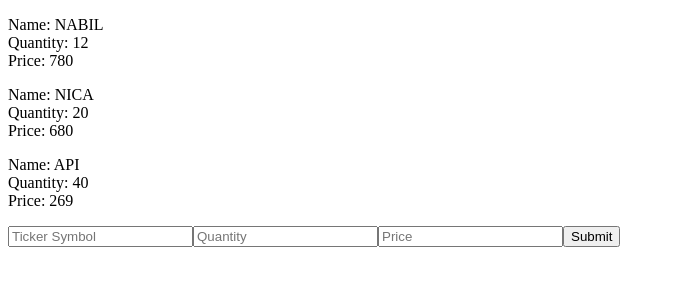
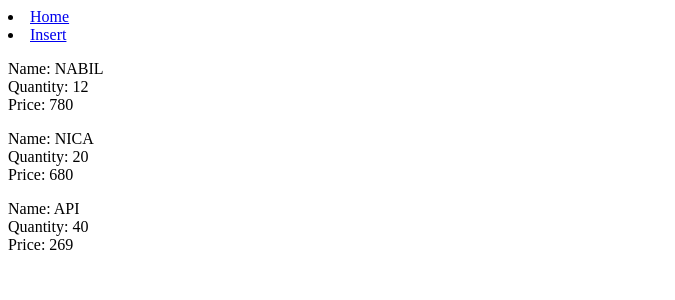
Before and after one commit to sauravdhakal12/portfolio_frontend, a React (Vite) app: page / in a window 1280 px wide. Shown: the top 300 px of the page, without its empty margins (0-675 px from the left). Built offline with nearby package versions, Linux system fonts and the light colour scheme.

Commit message:
#8 Added menu for home and insert

```diff
--- a/src/App.jsx
+++ b/src/App.jsx
@@ -1,11 +1,13 @@
 import { useState } from "react";
-import InputField from "./components/input_field"
-import RenderStock from "./components/render_stock"
+import InputField from "./components/input_field";
+import RenderStock from "./components/render_stock";
+import Menu from "./components/menu";
 
 const App = () => {
   const [stockTickerSymbol, setStockTickerSymbol] = useState("");
   const [stockQuantity, setStockQuantity] = useState("");
   const [stockPrice, setStockPrice] = useState("");
+  const [currentScreen, setCurrentScreen] = useState("Home");
   const [getGlobal, setGlobal] = useState([
     {
       "id": 1,
@@ -27,16 +29,18 @@ const App = () => {
     }
   ]);
 
-  return (
-    <div>
-      <div>
-        {/* Render Stock Info*/}
+  // todo: refactor into its own file
+  // Returns the screen to be rendered
+  const displayScreen = () => {
+    if (currentScreen === "Home") {
+      return (
+        // Render Stock Info
         <RenderStock getGlobal={getGlobal} />
-      </div>
-
-      <div>
-
-        {/* Render Input Field*/}
+      )
+    }
+    else if (currentScreen === "Insert") {
+      return (
+        // Render Input Field
         <InputField
           stockTickerSymbol={stockTickerSymbol}
           setStockTickerSymbol={setStockTickerSymbol}
@@ -47,7 +51,19 @@ const App = () => {
           getGlobal={getGlobal}
           setGlobal={setGlobal}
         />
+      )
+    }
+  }
+
+  return (
+    <div>
+      <div>
+        <Menu currentScreen={currentScreen} setCurrentScreen={setCurrentScreen}/>
       </div>
+      <div>
+        {displayScreen()}
+      </div>
+
     </div>
   );
 };
--- /dev/null
+++ b/src/components/menu.jsx
@@ -0,0 +1,17 @@
+const Menu = ({currentScreen, setCurrentScreen}) => {
+  //todo: screens come as a list. Create a li for each and with appropriate text
+
+  const switchScreen = (event) => {
+    const targetScreen = event.target.innerText;
+
+    if(targetScreen != currentScreen) setCurrentScreen(targetScreen);
+  }
+  return (
+    <div>
+      <li><a href="#" onClick={switchScreen}>Home</a></li>
+      <li><a href="#" onClick={switchScreen}>Insert</a></li>
+    </div>
+  )
+}
+
+export default Menu;
```
